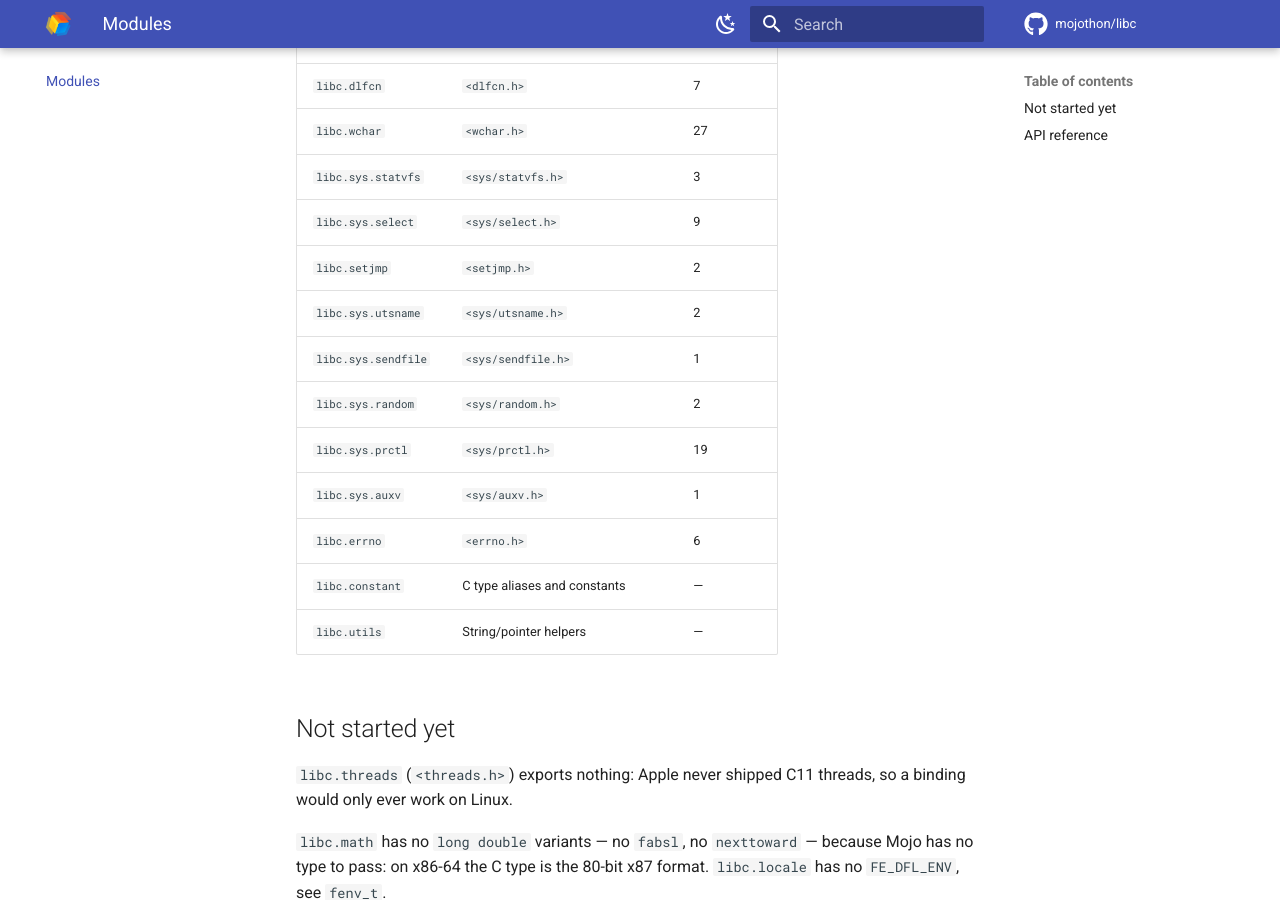
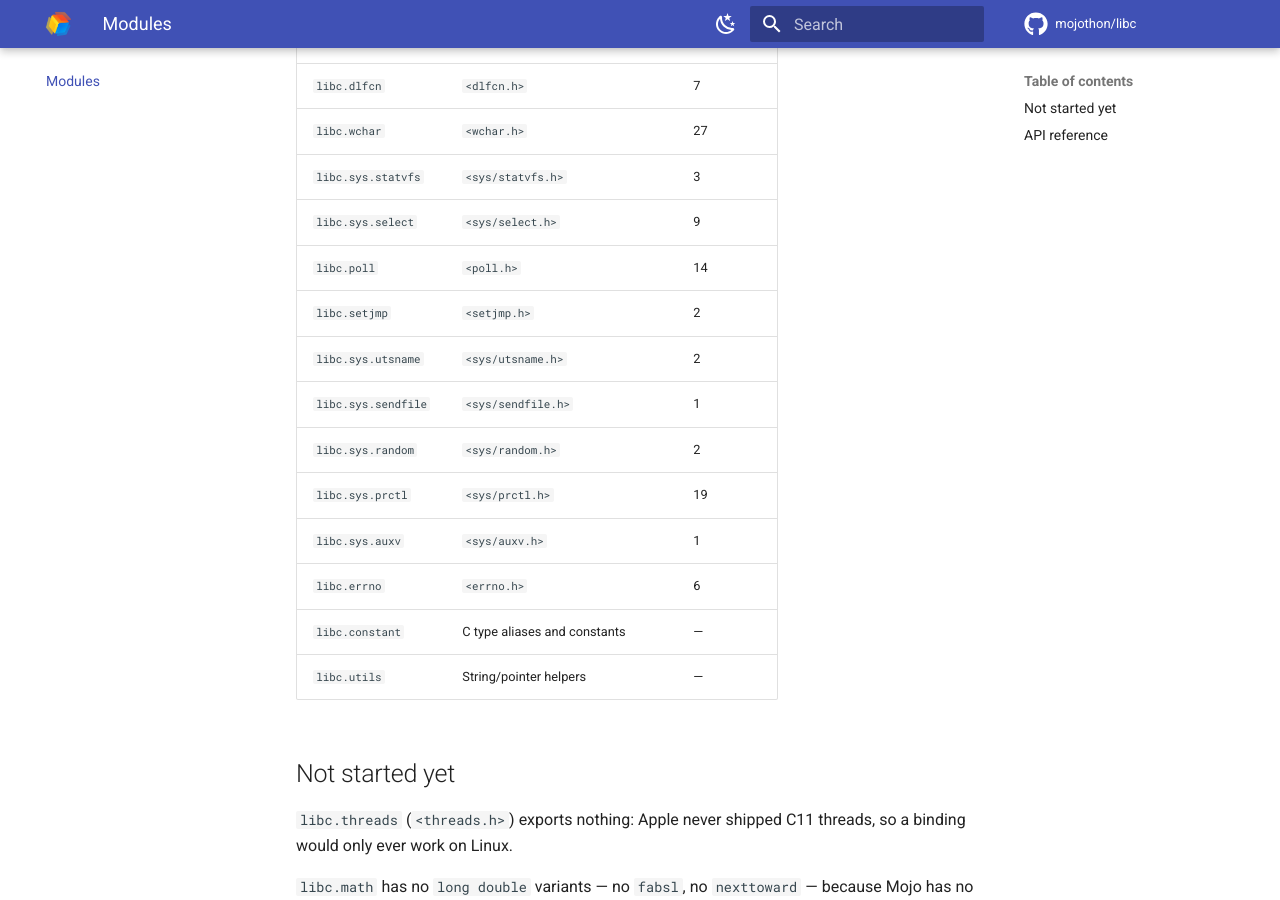
Before and after one commit to mojothon/libc, an MkDocs documentation site: the page built from docs/modules.md, in a window 1280 px wide and 900 px high, scrolled down 1505 px. Built offline with MkDocs 1.6.1 and Material for MkDocs 9.7.7, drawn with Linux system fonts in a browser that asks for light colours; comment, search, counter and statistics services are not loaded.

Commit message:
feat(poll): bind poll, ppoll and the POLL bits
`std.net` gives you a socket and nothing to wait on it with: no `select`,
no `poll`, nothing in the shape of an event loop. `select` was here
already and cannot watch a descriptor numbered 1024 or above, which is
fine until the process is the one holding them open. `poll` takes an
array instead of a fixed-width bitmap, so it has no ceiling.

`ppoll` is here too, and its reason for existing is narrower than it
looks: it takes a `timespec` and applies a signal mask atomically around
the wait. Doing it in two calls leaves a moment between them where a
signal arrives unmasked and is lost, which is one of those things that
never happens in a test.

`struct pollfd` is eight bytes with the events asked for in one short
and what was found in another; C's layout is measured rather than
recalled, and both new constants and this struct are checked against the
headers now, the same as everything else here.

```diff
--- a/docs/modules.md
+++ b/docs/modules.md
@@ -37,6 +37,7 @@ the bottom.
 | `libc.wchar` | `<wchar.h>` | 27 |
 | `libc.sys.statvfs` | `<sys/statvfs.h>` | 3 |
 | `libc.sys.select` | `<sys/select.h>` | 9 |
+| `libc.poll` | `<poll.h>` | 14 |
 | `libc.setjmp` | `<setjmp.h>` | 2 |
 | `libc.sys.utsname` | `<sys/utsname.h>` | 2 |
 | `libc.sys.sendfile` | `<sys/sendfile.h>` | 1 |
```
Also changed, not shown: 4 other files.
